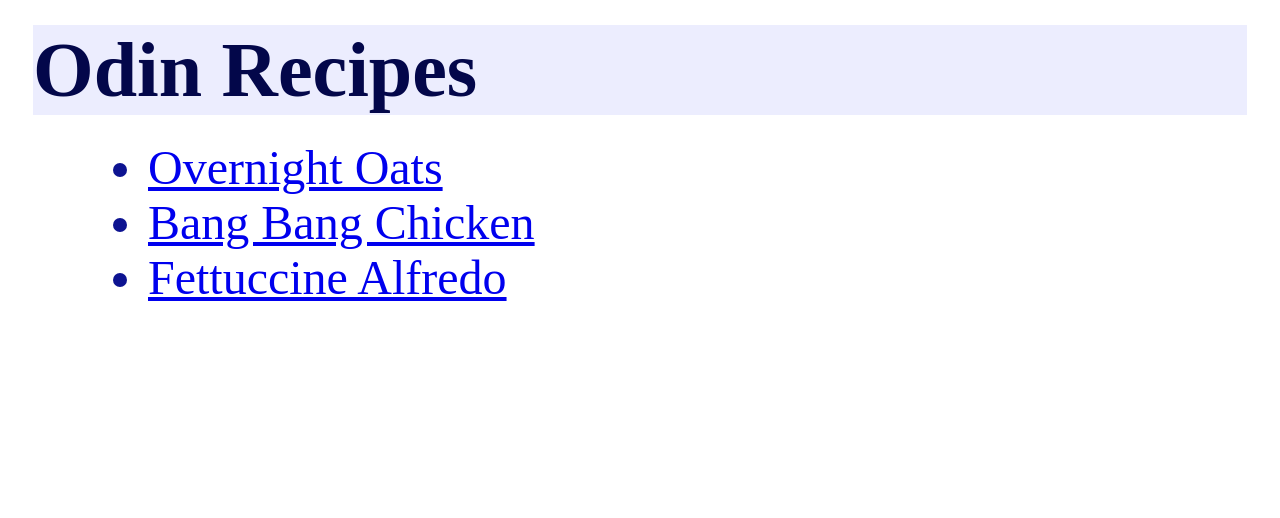
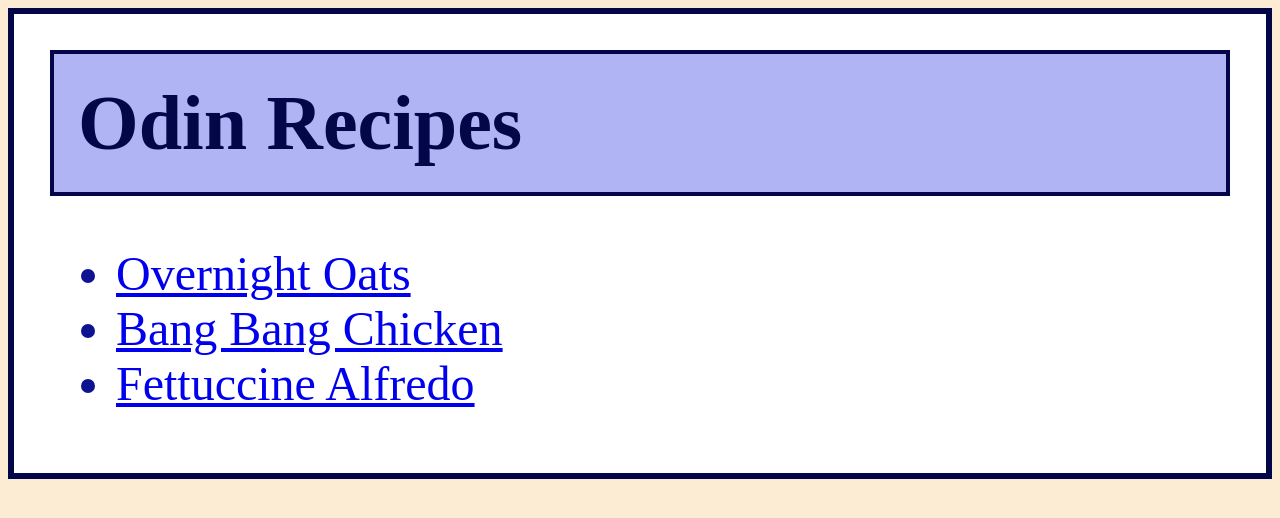
Before and after one commit to maxhdodson/odin-recipes, a plain HTML site: page index.html in a window 1280 px wide. Drawn offline with Linux system fonts and the light colour scheme.

Commit message:
Add box model styling

```diff
--- a/style.css
+++ b/style.css
@@ -1,9 +1,11 @@
-h1, h2, h3{
+.title, h1, h2, h3 {
     font-size: 78px;
     color: rgb(3, 7, 74);
     font-family: "Times New Roman", Verdana;
-    background-color: rgb(236, 237, 254);
-    margin: 25px;
+    margin: 24px;
+    padding: 24px;
+    background: rgb(176, 180, 245);
+    border: 4px solid rgb(3, 7, 74);
 
 }
 
@@ -13,5 +15,18 @@ li {
     font-size: 48px;
     color: rgb(13, 19, 145);
     text-decoration: none;
-    margin-left: 100px;
 }
+
+body {
+    background: rgb(252, 236, 212);
+}
+
+.card{
+    padding: 12px;
+    border: 6px solid rgb(3, 7, 74);
+    background: white;
+}
+
+.linkbox{
+    margin: 50px;
+}
```
